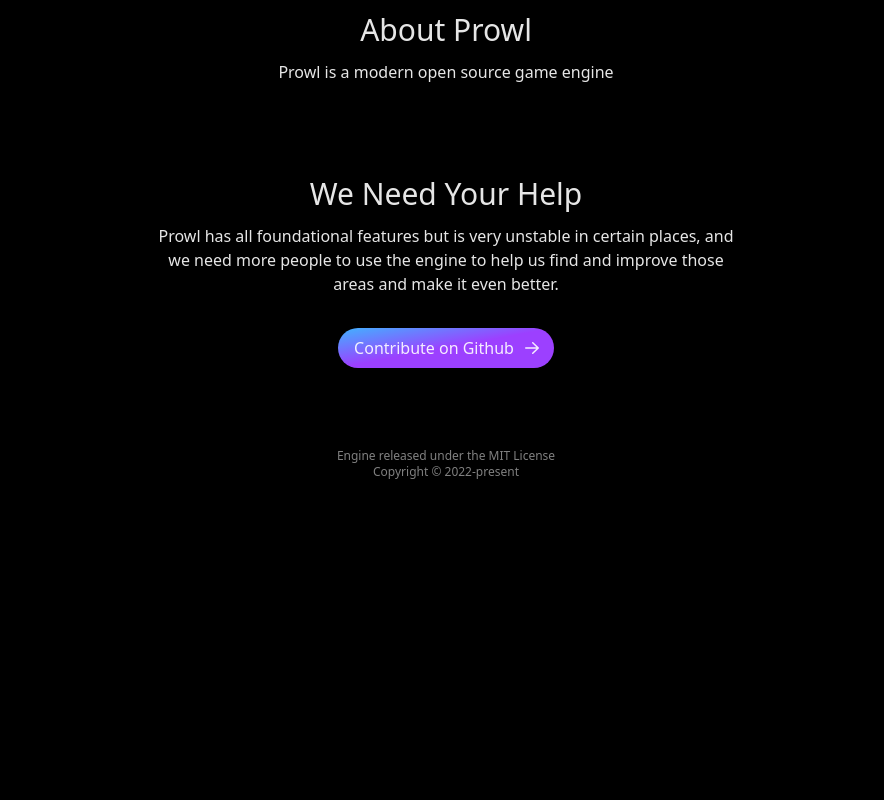
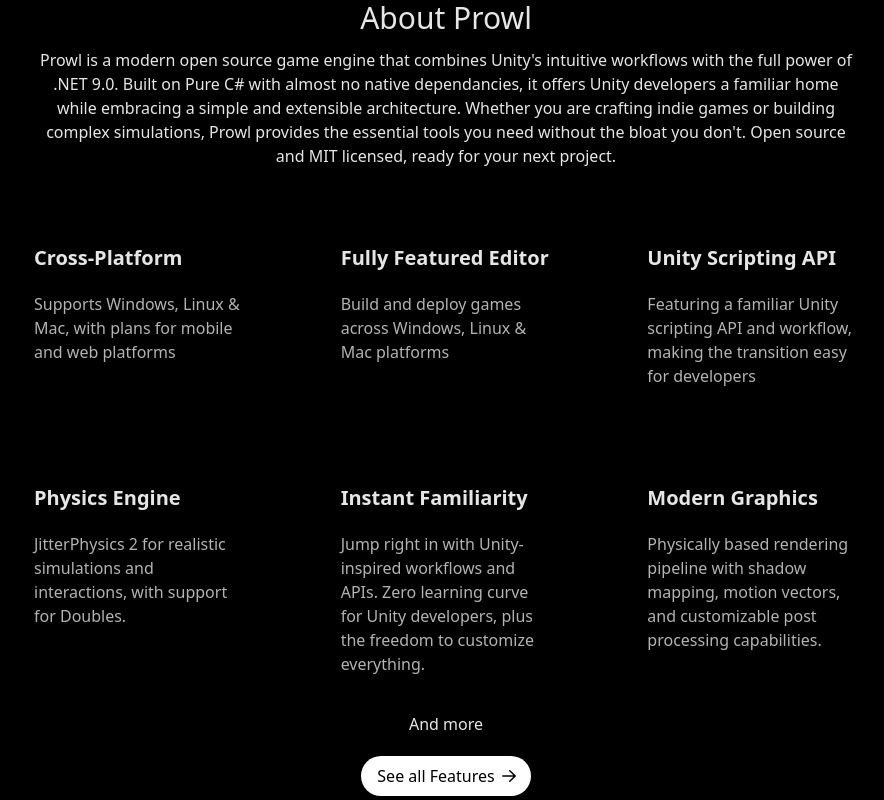
Before and after one commit to PaperPrototype/Prowl.Website, a SvelteKit app: page / in a window 1280 px wide. Shown: the part 680-1480 px from the top of the page, without its empty margins (194-1078 px from the left). Before the commit the page ends 1200 px from the top, so only its background shows below. Built offline with nearby package versions, Linux system fonts and the light colour scheme.

Commit message:
cleanup of features page and landing page

```diff
--- a/src/routes/+page.svelte
+++ b/src/routes/+page.svelte
@@ -110,7 +110,7 @@
         href="/contributing"
         class=" cursor-pointer flex items-center justify-center gap-1 bg-white text-black relative w-fit mx-auto mt-5 p-2 px-3 pl-4 rounded-full"
       >
-        How to Contribute
+        Contributing Guide
         <svg
           xmlns="http://www.w3.org/2000/svg"
           viewBox="0 0 20 20"
@@ -131,19 +131,133 @@
 </div>
 
 <div
-  class="max-w-2xl mx-auto p-10 flex flex-col items-center justify-center gap-3"
+  class="max-w-4xl mx-auto p-10 flex flex-col items-center justify-center gap-3"
 >
-  <img src="" alt="" />
+  <h2 class="text-3xl font-medium text-center">About Prowl</h2>
+  <p class="text-center">
+    Prowl is a modern open source game engine that combines Unity's intuitive
+    workflows with the full power of .NET 9.0. Built on Pure C# with almost no
+    native dependancies, it offers Unity developers a familiar home while
+    embracing a simple and extensible architecture. Whether you are crafting
+    indie games or building complex simulations, Prowl provides the essential
+    tools you need without the bloat you don't. Open source and MIT licensed,
+    ready for your next project.
+  </p>
+</div>
 
-  <h2 class="text-3xl font-medium text-center">About Prowl</h2>
-  <p class="text-center">Prowl is a modern open source game engine</p>
+<!-- FEATURES -->
+<div
+  class="grid grid-cols-2 md:grid-cols-3 gap-5 md:gap-16 max-w-4xl mx-auto p-5"
+>
+  <!-- feature -->
+  <div class="flex flex-col mx-auto gap-5 p-4">
+    <h2 class="text-xl font-semibold">Cross-Platform</h2>
+    <div class="flex flex-col gap-3">
+      <p class="text-white/70">
+        Supports Windows, Linux & Mac, with plans for mobile and web platforms
+      </p>
+    </div>
+  </div>
+
+  <!-- feature -->
+  <div class="flex flex-col mx-auto p-4">
+    <h2 class="text-xl font-semibold pb-5">Fully Featured Editor</h2>
+    <div class="flex flex-col gap-3">
+      <p class="text-white/70">
+        Build and deploy games across Windows, Linux & Mac platforms
+      </p>
+    </div>
+    <!-- <img class="w-full col-span-2 p-5" src="/banana.png" alt="Prowl Editor" /> -->
+    <!-- <div class="aspect-video bg-red-500 w-[32rem]"></div> -->
+  </div>
+
+  <!-- feature -->
+  <div class="flex flex-col mx-auto p-4">
+    <!-- <img class="w-full col-span-1 p-5" src="/code.png" alt="Prowl Editor" /> -->
+    <!-- <div class="aspect-video bg-red-500 w-[32rem]"></div> -->
+    <h2 class="text-xl font-semibold pb-5">Unity Scripting API</h2>
+    <div class="flex flex-col gap-3">
+      <p class="text-white/70">
+        Featuring a familiar Unity scripting API and workflow, making the
+        transition easy for developers
+      </p>
+    </div>
+  </div>
+
+  <!-- feature -->
+  <div class="flex flex-col mx-auto p-4">
+    <h2 class="text-xl font-semibold pb-5">Physics Engine</h2>
+    <div class="flex flex-col gap-3">
+      <p class="text-white/70">
+        JitterPhysics 2 for realistic simulations and interactions, with support
+        for Doubles.
+      </p>
+    </div>
+    <!-- <video class="w-full p-5" loop muted autoplay>
+      <source src="jitter.mp4" type="video/mp4" />
+      Your browser does not support the video tag.
+    </video> -->
+
+    <!-- <div class="aspect-video bg-red-500 w-[32rem]"></div> -->
+  </div>
+
+  <!-- feature -->
+  <div class="flex flex-col mx-auto p-4">
+    <h2 class="text-xl font-semibold pb-5">Instant Familiarity</h2>
+    <div class="flex flex-col gap-3">
+      <p class="text-white/70">
+        Jump right in with Unity-inspired workflows and APIs. Zero learning
+        curve for Unity developers, plus the freedom to customize everything.
+      </p>
+    </div>
+    <!-- <video class="w-full p-5" loop muted autoplay>
+      <source src="physics.mp4" type="video/mp4" />
+      <source src="physics.mov" type="video/quicktime" />
+      Your browser does not support the video tag.
+    </video> -->
+
+    <!-- <div class="aspect-video bg-red-500 w-[32rem]"></div> -->
+  </div>
+
+  <!-- feature -->
+  <div class="flex flex-col p-4">
+    <!-- <img class="col-span-1 p-5" src="/banana-below.webp" alt="Prowl Editor" /> -->
+    <h2 class="text-xl font-semibold pb-5">Modern Graphics</h2>
+    <div class="flex flex-col gap-3">
+      <p class="text-white/70">
+        Physically based rendering pipeline with shadow mapping, motion vectors,
+        and customizable post processing capabilities.
+      </p>
+    </div>
+    <!-- <div class="aspect-video bg-red-500 w-[32rem]"></div> -->
+  </div>
+</div>
+
+<div class="flex flex-col items-center justify-center pb-24">
+  <p>And more</p>
+  <a
+    href="/features"
+    class=" cursor-pointer flex items-center justify-center gap-1 bg-white text-black relative w-fit mx-auto mt-5 p-2 px-3 pl-4 rounded-full"
+  >
+    See all Features
+    <svg
+      xmlns="http://www.w3.org/2000/svg"
+      viewBox="0 0 20 20"
+      fill="black"
+      class="size-5"
+    >
+      <path
+        fill-rule="evenodd"
+        d="M3 10a.75.75 0 0 1 .75-.75h10.638L10.23 5.29a.75.75 0 1 1 1.04-1.08l5.5 5.25a.75.75 0 0 1 0 1.08l-5.5 5.25a.75.75 0 1 1-1.04-1.08l4.158-3.96H3.75A.75.75 0 0 1 3 10Z"
+        clip-rule="evenodd"
+      />
+    </svg>
+  </a>
 </div>
 
 <div
-  class="max-w-2xl mx-auto p-10 flex flex-col items-center justify-center gap-3"
+  class="max-w-3xl mx-auto p-10 flex flex-col items-center justify-center gap-3"
 >
-  <img src="" alt="" />
-
   <h2 class="text-3xl font-medium text-center">We Need Your Help</h2>
   <p class="text-center">
     Prowl has all foundational features but is very unstable in certain places,
--- a/src/routes/features/+page.svelte
+++ b/src/routes/features/+page.svelte
@@ -78,15 +78,16 @@
     class="w-screen flex flex-col md:grid md:grid-cols-2 container mx-auto max-w-5xl"
   >
     <div class="p-5 my-auto">
-      <h2 class="text-4xl font-semibold pb-5">Physics</h2>
+      <h2 class="text-4xl font-semibold pb-5">Physics Engine</h2>
       <div class="flex flex-col gap-3">
         <p class="text-white/70">
-          Simulate the solar system with double precision physics now supported
-          through JitterPhysics.
+          JitterPhysics integration for realistic simulations and interactions.
+          With support for Doubles so you can simulate the solar system. Now you
+          can finally make those Planets you've always wanted!
         </p>
         <span class="text-white/70 text-xs">
-          Yes technically our solar system fits in 1:1 without needing to scale
-          it down. Now you can finally make those Planets you've always wanted!
+          Yes earth's solar system fits in 1:1 in prowl without needing to scale
+          it down.
         </span>
       </div>
     </div>
@@ -112,7 +113,11 @@
       <h2 class="text-4xl font-semibold pb-5">Custom UI Library</h2>
       <div class="flex flex-col gap-3">
         <p class="text-white/70">
-          A powerful UI system for both in-game and editor interfaces.
+          A powerful UI system for both in-game and editor interfaces inspired
+          by
+          <a class="underline" target="_blank" href="https://pangui.io"
+            >pangui.io</a
+          >
         </p>
       </div>
     </div>
@@ -170,16 +175,16 @@
   <div class="feature-grid mx-auto">
     <!-- card -->
     <div class="feature-card border border-white/40 rounded-xl">
-      <h4 class="text-center font-semibold">Fully Featured Editor</h4>
+      <h4 class="text-center font-semibold">AI and Navigation</h4>
       <p class="text-sm text-white/70 text-center mb-auto">
-        A fully featured Editor with familiar controls for Unity developers.
+        DotRecast integration for navmesh and AI.
       </p>
     </div>
     <!-- card -->
     <div class="feature-card border border-white/40 rounded-xl">
-      <h4 class="text-center font-semibold">Physics</h4>
+      <h4 class="text-center font-semibold">More Physics!</h4>
       <p class="text-sm text-white/70 text-center mb-auto">
-        Integrated Bepu Physics 2 for realistic simulations and interactions.
+        Integrated Bepu Physics 2 for hyper performant physics simulations.
       </p>
     </div>
     <!-- card -->
@@ -188,16 +193,6 @@
       <p class="text-sm text-white/70 text-center mb-auto">
         Similar structure to Unity, with support for custom importers and many
         file formats.
-      </p>
-    </div>
-    <!-- card -->
-    <div class="feature-card border border-white/40 rounded-xl">
-      <h4 class="text-center font-semibold">Custom UI Library</h4>
-      <p class="text-sm text-white/70 text-center mb-auto">
-        A powerful UI system for both in-game and editor interfaces inspired by
-        <a class="underline" target="_blank" href="https://pangui.io"
-          >pangui.io</a
-        >
       </p>
     </div>
   </div>
```
